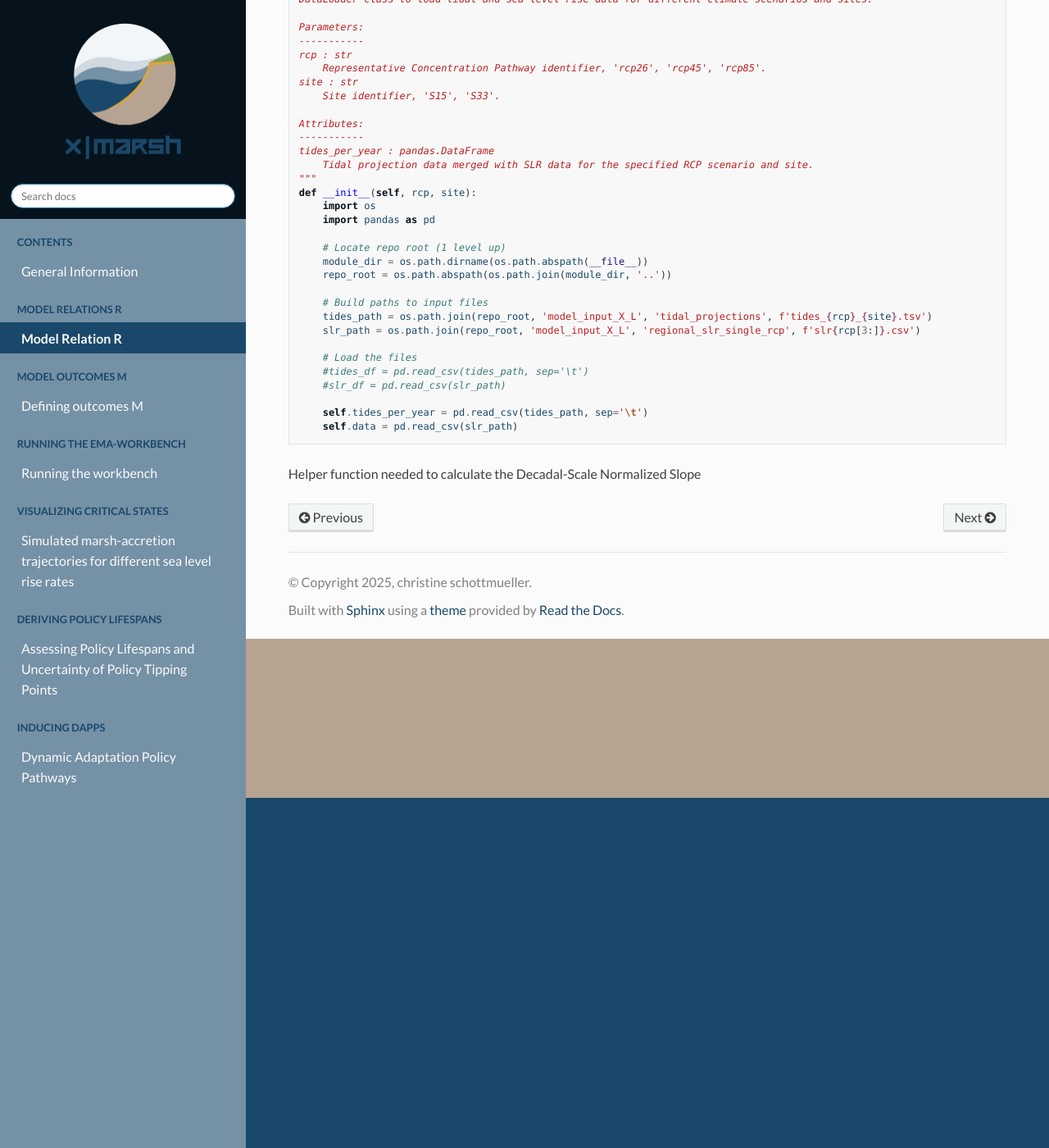
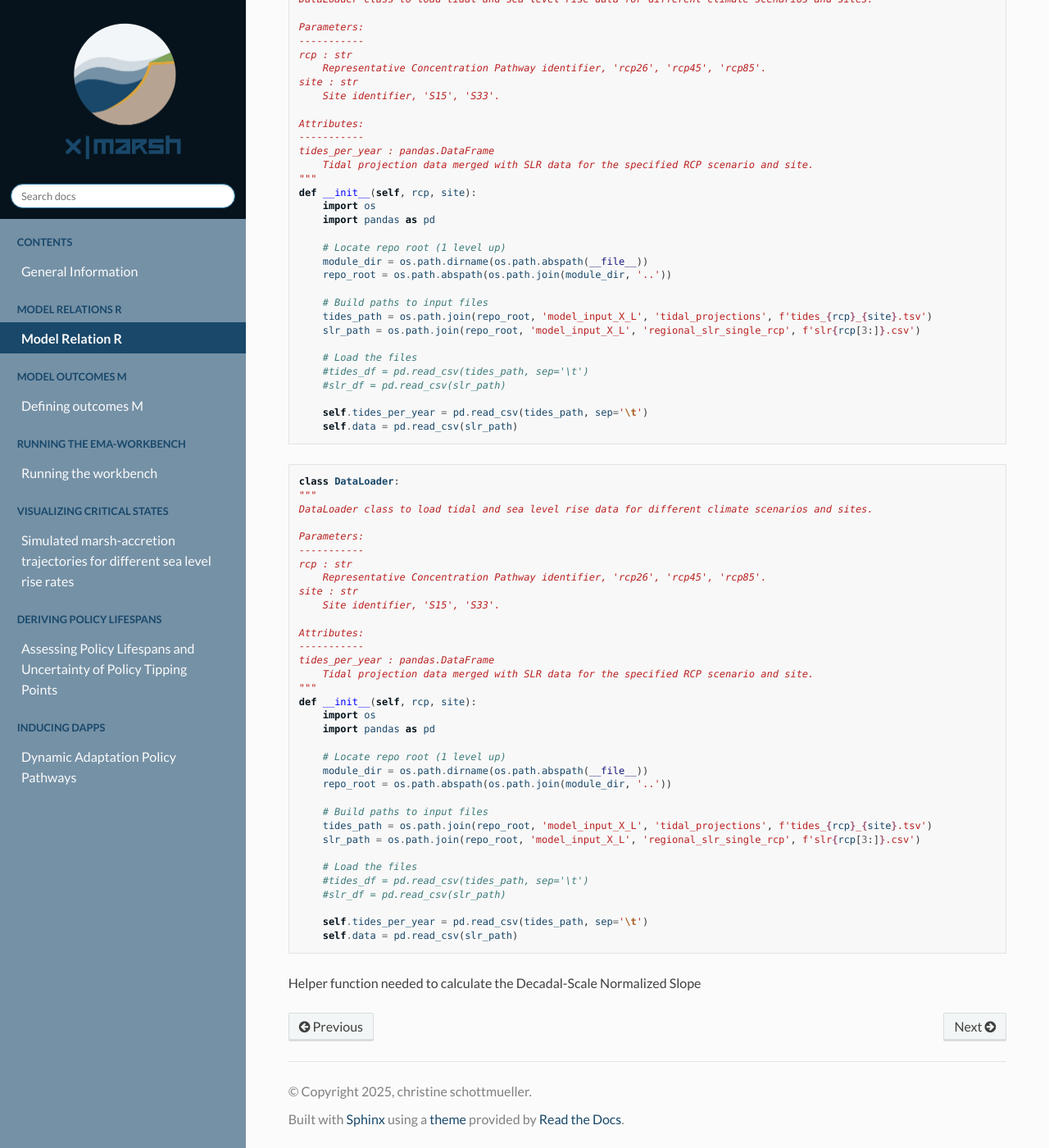
Before and after one commit to christineschottmueller/x-marsh, a Sphinx documentation site: the page built from docs/chapter_02/02_model_relations.rst, in a window 1280 px wide and 1400 px high, scrolled down 427 px. Shown: the whole window at 82% size. Built offline with Sphinx 7.4.7 and the Read the Docs theme 3.1.0, drawn with Linux system fonts in a browser that asks for light colours.

Commit message:
Update chapter files

```diff
--- a/docs/chapter_02/02_model_relations.rst
+++ b/docs/chapter_02/02_model_relations.rst
@@ -9,6 +9,44 @@ The core of this data-driven modeling approach is the representation of marsh ac
 	\end{equation}
 
 The module ``data_loader.py`` manages loading the tidal and sea level time series for different RCP's and focus areas.
+
+.. code-block:: python
+
+    class DataLoader:
+    """
+    DataLoader class to load tidal and sea level rise data for different climate scenarios and sites.
+
+    Parameters:
+    -----------
+    rcp : str
+        Representative Concentration Pathway identifier, 'rcp26', 'rcp45', 'rcp85'.
+    site : str
+        Site identifier, 'S15', 'S33'.
+
+    Attributes:
+    -----------
+    tides_per_year : pandas.DataFrame
+        Tidal projection data merged with SLR data for the specified RCP scenario and site.
+    """
+    def __init__(self, rcp, site):
+        import os
+        import pandas as pd
+
+        # Locate repo root (1 level up)
+        module_dir = os.path.dirname(os.path.abspath(__file__))
+        repo_root = os.path.abspath(os.path.join(module_dir, '..'))
+
+        # Build paths to input files
+        tides_path = os.path.join(repo_root, 'model_input_X_L', 'tidal_projections', f'tides_{rcp}_{site}.tsv')
+        slr_path = os.path.join(repo_root, 'model_input_X_L', 'regional_slr_single_rcp', f'slr{rcp[3:]}.csv')
+
+        # Load the files
+        #tides_df = pd.read_csv(tides_path, sep='\t')
+        #slr_df = pd.read_csv(slr_path)
+
+        self.tides_per_year = pd.read_csv(tides_path, sep='\t')
+        self.data = pd.read_csv(slr_path)
+
 
 .. code-block:: python
 
```
